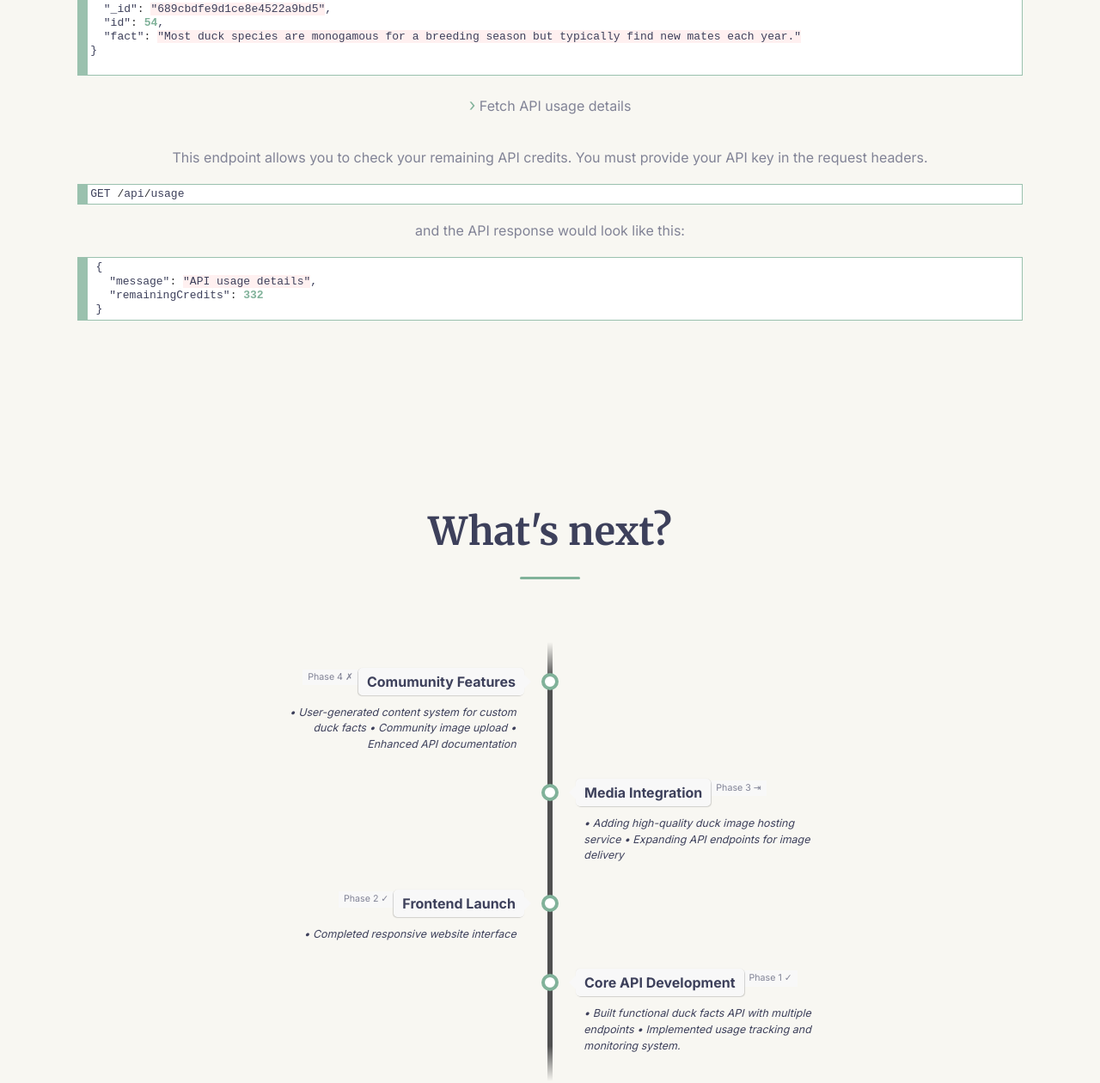
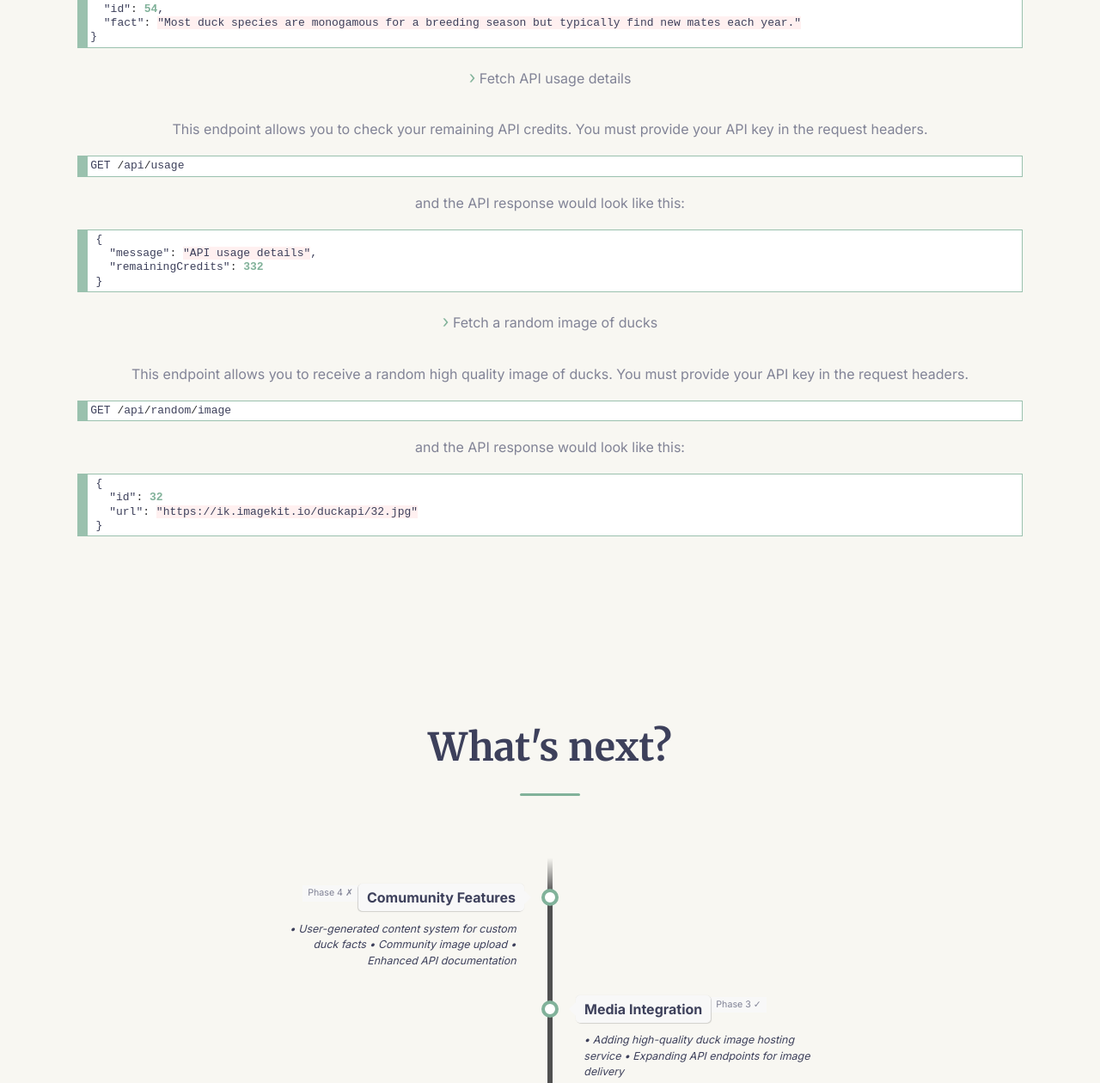
Before and after one commit to bacf5/ducks-api, a website: page public/index.html in a window 1280 px wide. Shown: the part 1222-2482 px from the top of the page at 86% size. Drawn offline with Linux system fonts and the light colour scheme; no server answers.

Commit message:
Added API response for image delivery

```diff
--- a/public/index.html
+++ b/public/index.html
@@ -90,11 +90,9 @@
 
           <div style="background: #ffffff; overflow:auto;width:auto;border:solid rgba(129, 178, 154, 0.8) ;border-width:.1em .1em .1em .8em;padding:.2em .2em;"><pre style="margin: 0; line-height: 125%;">
 {
-<span style="color: #BBB">  </span><span>&quot;_id&quot;</span><span style="color: #333">:</span><span style="color: #BBB"> </span><span style="background-color: #FFF0F0">&quot;689cbdfe9d1ce8e4522a9bd5&quot;</span>,
 <span style="color: #BBB">  </span><span>&quot;id&quot;</span><span style="color: #333">:</span><span style="color: #BBB"> </span><span style="color: #81b29a; font-weight: bold">54</span>,
 <span style="color: #BBB">  </span><span>&quot;fact&quot;</span><span style="color: #333">:</span><span style="color: #BBB"> </span><span style="background-color: #FFF0F0">&quot;Most duck species are monogamous for a breeding season but typically find new mates each year.&quot;</span>
-}
-          </pre></div></p>
+}</pre></div></p>
 
       <p style="text-align: center; margin: 1rem auto"><span style="color: #81b29a; font-size:20px">&#8250;</span> Fetch API usage details
         <br>
@@ -106,6 +104,19 @@
         <div style="background: #ffffff; overflow:auto;width:auto;border:solid rgba(129, 178, 154, 0.8) ;border-width:.1em .1em .1em .8em;padding:.2em .6em;"><pre style="margin: 0; line-height: 125%;"><span></span>{
 <span style="color: #BBB">  </span>&quot;message&quot;<span style="color: #333">:</span><span style="color: #BBB"> </span><span style="background-color: #FFF0F0">&quot;API usage details&quot;</span>,
 <span style="color: #BBB">  </span>&quot;remainingCredits&quot;<span style="color: #333">:</span><span style="color: #BBB"> </span><span style="color: #81b29a; font-weight: bold">332</span>
+}
+</pre></div>
+
+  <p style="text-align: center; margin: 1rem auto"><span style="color: #81b29a; font-size:20px">&#8250;</span> Fetch a random image of ducks
+        <br>
+        <br>
+      This endpoint allows you to receive a random high quality image of ducks. You must provide your API key in the request headers.
+         <div style="background: #ffffff; overflow:auto;width:auto;border:solid rgba(129, 178, 154, 0.8) ;border-width:.1em .1em .1em .8em;padding:.2em .2em;"><pre style="margin: 0; line-height: 125%;"><span></span>GET<span style="color: #BBB"> </span><span style="color: #333">/</span>api<span style="color: #333">/</span>random<span style="color: #333">/</span>image</pre></div>
+
+         <p style="text-align: center; margin: 1rem auto">and the API response would look like this:</p>
+        <div style="background: #ffffff; overflow:auto;width:auto;border:solid rgba(129, 178, 154, 0.8) ;border-width:.1em .1em .1em .8em;padding:.2em .6em;"><pre style="margin: 0; line-height: 125%;"><span></span>{
+<span style="color: #BBB">  </span>&quot;id&quot;<span style="color: #333">:</span><span style="color: #BBB"> </span><span style="color: #81b29a; font-weight: bold">32</span>
+<span style="color: #BBB">  </span>&quot;url&quot;<span style="color: #333">:</span><span style="color: #BBB"> </span><span style="background-color: #FFF0F0;">&quot;https://ik.imagekit.io/duckapi/32.jpg&quot</span>
 }
 </pre></div>
 
@@ -131,7 +142,7 @@
 		<div class="direction-r">
 			<div class="flag-wrapper">
 				<span class="flag">Media Integration</span>
-				<span class="time-wrapper"><span class="time">Phase 3 ⇥</span></span>
+				<span class="time-wrapper"><span class="time">Phase 3 ✓</span></span>
 			</div>
 			<div class="desc">	•	Adding high-quality duck image hosting service
 	•	Expanding API endpoints for image delivery</div>
```
